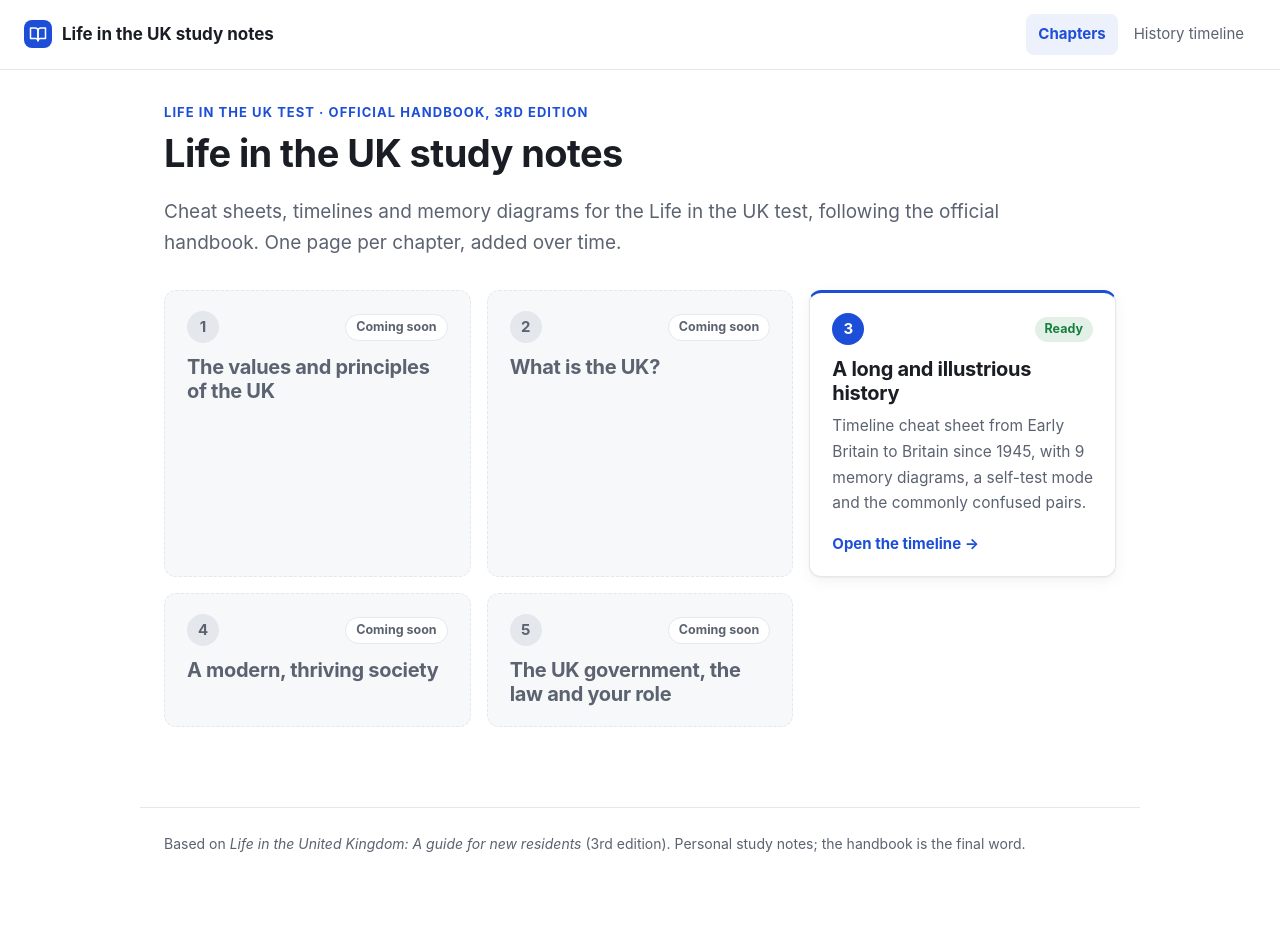
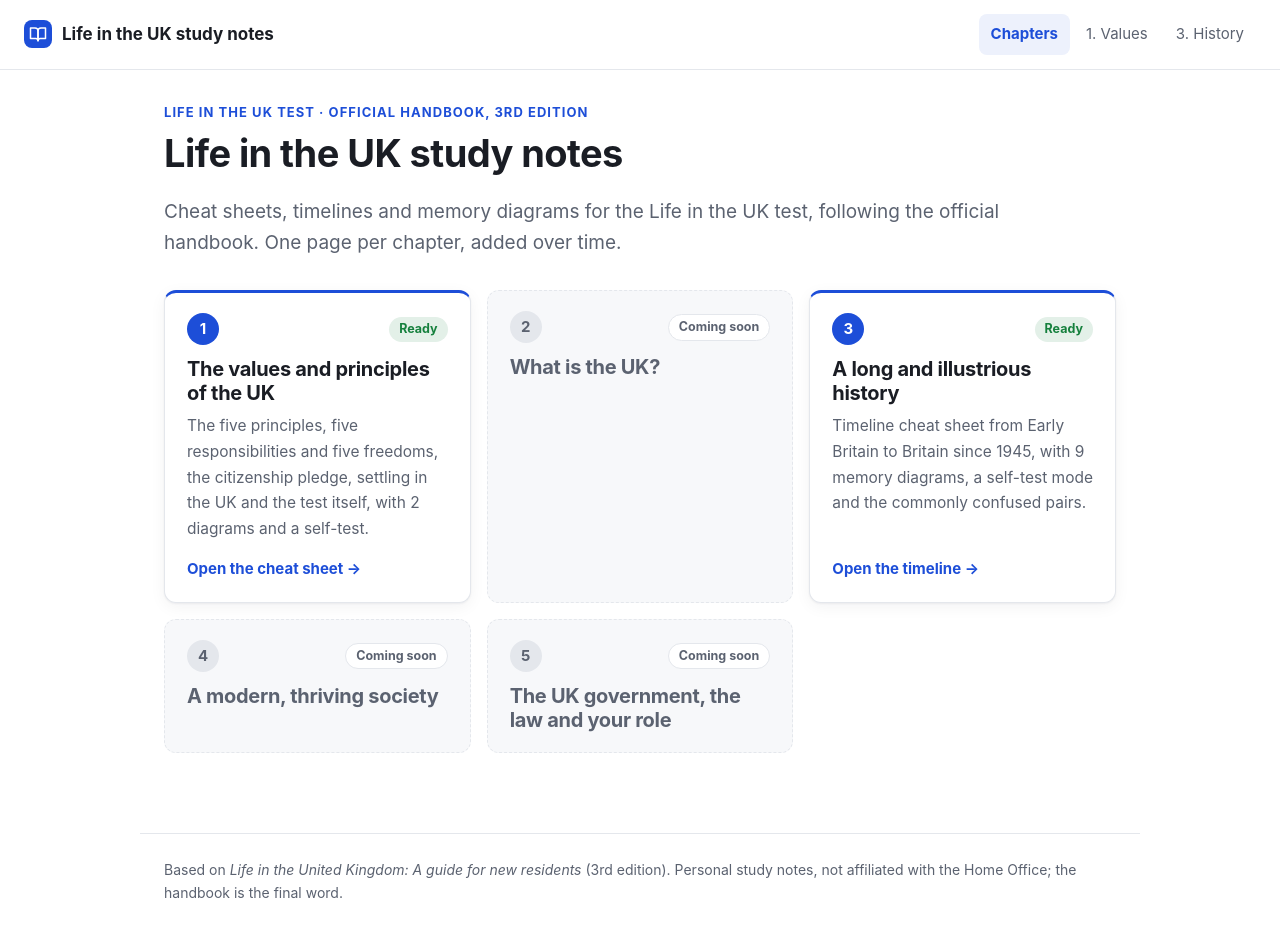
Before and after one commit to byte-ish/life-in-the-uk-study, a Jekyll site: the page built from index.md, in a window 1280 px wide. Built offline with Jekyll 4.4.1, drawn with Linux system fonts in a browser that asks for light colours; before the commit the page ends 900 px from its top, so only the background shows below that.

Commit message:
Add Chapter 1: values and principles cheat sheet
- New page at /values/: the three lists of five, the citizenship pledge,
  settlement rules as of January and October 2013, the test itself, and a
  commonly confused table; two inline SVG diagrams; checked against the
  2013 handbook text.
- Header links are generated from chapter pages (chapter + nav_title).
- Self-test: 'Hide hooks' is now 'Hide answers', also covers list columns,
  and only shows modes the page has.
- Chapter 3: 'most men over 21' in 1918, no handbook year for Hadrian's
  Wall, Afghanistan row reworded to what a 2013 handbook can say.
- Footer notes the site is not affiliated with the Home Office.

Co-Authored-By: Claude Opus 5.5 <noreply@anthropic.com>

```diff
--- a/_layouts/default.html
+++ b/_layouts/default.html
@@ -17,7 +17,8 @@
     </a>
     <nav aria-label="Site">
       <a href="{{ '/' | relative_url }}"{% if page.url == '/' %} aria-current="page"{% endif %}>Chapters</a>
-      <a href="{{ '/history/' | relative_url }}"{% if page.url == '/history/' %} aria-current="page"{% endif %}>History timeline</a>
+      {% assign chapter_pages = site.pages | where_exp: "p", "p.chapter" | sort: "chapter" %}
+      {% for p in chapter_pages %}<a href="{{ p.url | relative_url }}"{% if page.url == p.url %} aria-current="page"{% endif %}>{{ p.chapter }}. {{ p.nav_title }}</a>{% endfor %}
     </nav>
   </header>
   <div class="page{% if page.chapter %} has-rail{% endif %}">
@@ -28,7 +29,7 @@
     {% if page.chapter %}<aside class="rail" aria-label="On this page"></aside>{% endif %}
   </div>
   <footer class="site-footer">
-    Based on <em>Life in the United Kingdom: A guide for new residents</em> (3rd edition). Personal study notes; the handbook is the final word.
+    Based on <em>Life in the United Kingdom: A guide for new residents</em> (3rd edition). Personal study notes, not affiliated with the Home Office; the handbook is the final word.
   </footer>
   {% if page.chapter %}<script src="{{ '/assets/js/study.js' | relative_url }}?v={{ site.time | date: '%s' }}" defer></script>{% endif %}
 </body>
--- a/assets/css/style.css
+++ b/assets/css/style.css
@@ -152,6 +152,28 @@ img {
   background: #fff;
   box-shadow: var(--shadow);
 }
+
+/* Inline SVG diagrams (new chapters). They scroll sideways on phones rather than shrink to unreadable text. */
+.diagram {
+  margin: 28px 0 10px;
+  padding: 12px;
+  overflow-x: auto;
+  border: 1px solid var(--line);
+  border-top: 3px solid var(--era, var(--line));
+  border-radius: var(--radius);
+  background: #fff;
+  box-shadow: var(--shadow);
+}
+.diagram svg { display: block; width: 100%; min-width: 660px; height: auto; }
+.diagram text { font-family: var(--font); fill: var(--text); }
+.diagram .t-title { font-size: 20px; font-weight: 700; }
+.diagram .t-head { font-size: 16px; font-weight: 700; }
+.diagram .t-sub { font-size: 13.5px; fill: var(--muted); }
+.diagram .t-item { font-size: 14.5px; }
+.diagram .t-cap { font-size: 12px; font-weight: 700; letter-spacing: 0.08em; fill: var(--muted); }
+.diagram .box { fill: #fff; stroke: var(--line); stroke-width: 1.5; }
+.diagram .box-soft { fill: var(--surface); stroke: var(--line); stroke-width: 1.5; }
+.diagram .wire { fill: none; stroke: #a3aab6; stroke-width: 1.5; }
 
 /* Memory hooks: a labelled card with a lightbulb icon in the era colour */
 .hook {
--- a/index.md
+++ b/index.md
@@ -10,7 +10,7 @@ title: Chapters
 <p class="lead">Cheat sheets, timelines and memory diagrams for the Life in the UK test, following the official handbook. One page per chapter, added over time.</p>
 
 <ul class="chapters">
-  <li><div class="card soon"><div class="card-top"><span class="card-num">1</span><span class="chip later">Coming soon</span></div><h2>The values and principles of the UK</h2></div></li>
+  <li><a class="card" href="{{ '/values/' | relative_url }}"><div class="card-top"><span class="card-num">1</span><span class="chip ready">Ready</span></div><h2>The values and principles of the UK</h2><p>The five principles, five responsibilities and five freedoms, the citizenship pledge, settling in the UK and the test itself, with 2 diagrams and a self-test.</p><span class="go">Open the cheat sheet →</span></a></li>
   <li><div class="card soon"><div class="card-top"><span class="card-num">2</span><span class="chip later">Coming soon</span></div><h2>What is the UK?</h2></div></li>
   <li><a class="card" href="{{ '/history/' | relative_url }}"><div class="card-top"><span class="card-num">3</span><span class="chip ready">Ready</span></div><h2>A long and illustrious history</h2><p>Timeline cheat sheet from Early Britain to Britain since 1945, with 9 memory diagrams, a self-test mode and the commonly confused pairs.</p><span class="go">Open the timeline →</span></a></li>
   <li><div class="card soon"><div class="card-top"><span class="card-num">4</span><span class="chip later">Coming soon</span></div><h2>A modern, thriving society</h2></div></li>
```
Also changed, not shown: assets/js/study.js (+11 -3 lines), chapters/01-values.md (added, +242 -0 lines), chapters/03-history.md (+4 -3 lines), README.md.
